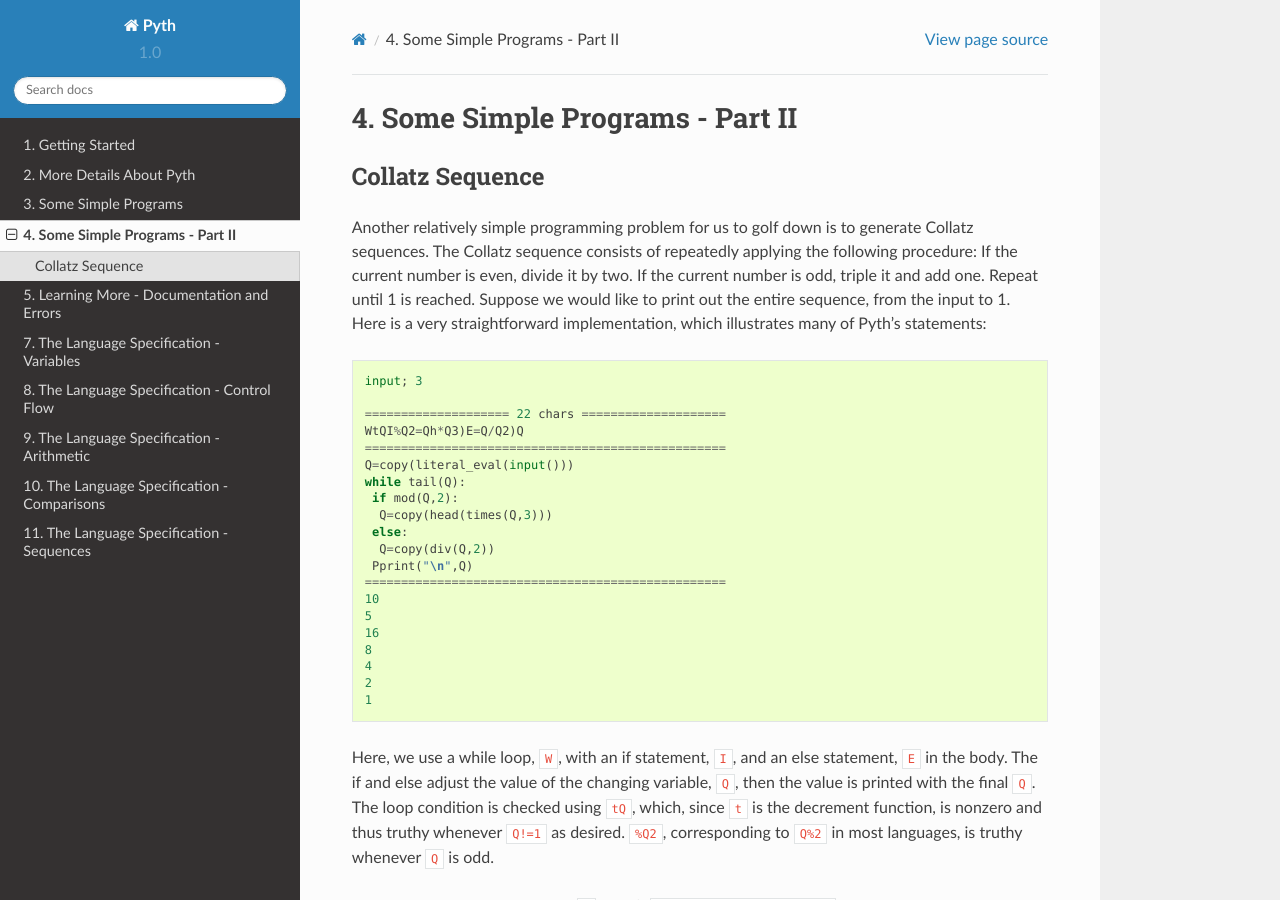
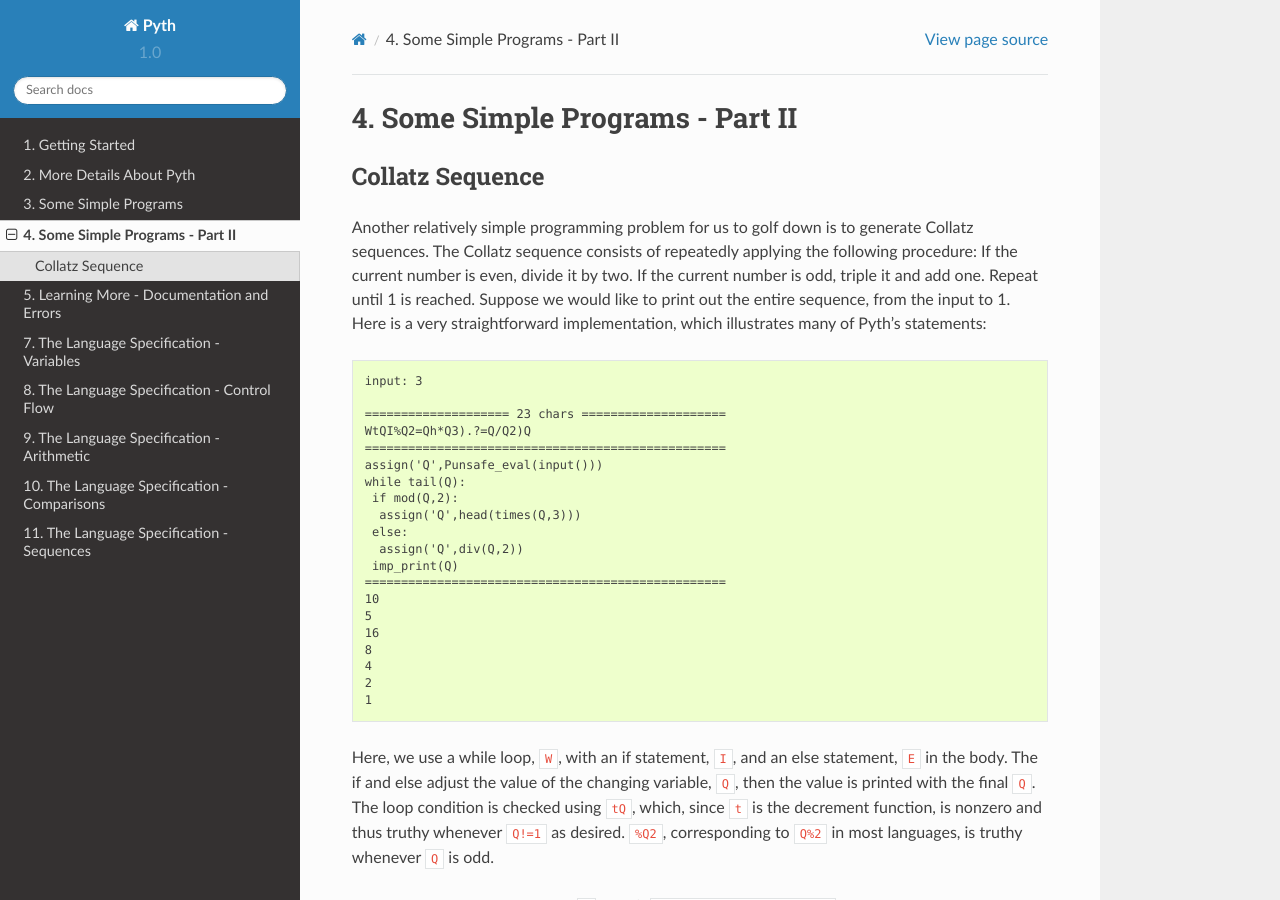
Before and after one commit to isaacg1/pyth, a Sphinx documentation site: the page built from docs/simple-programs2.rst, in a window 1280 px wide and 900 px high. Built offline with Sphinx 7.4.7 and the Read the Docs theme 2.0.0, drawn with Linux system fonts in a browser that asks for light colours; pages that are not in the unit, such as notebooks, are missing from menus.

Commit message:
Doc fixes

```diff
--- a/docs/simple-programs2.rst
+++ b/docs/simple-programs2.rst
@@ -6,18 +6,18 @@ Collatz Sequence
 
 Another relatively simple programming problem for us to golf down is to generate Collatz sequences. The Collatz sequence consists of repeatedly applying the following procedure: If the current number is even, divide it by two. If the current number is odd, triple it and add one. Repeat until 1 is reached. Suppose we would like to print out the entire sequence, from the input to 1. Here is a very straightforward implementation, which illustrates many of Pyth's statements::
 
-    input; 3
+    input: 3
 
-    ==================== 22 chars ====================
-    WtQI%Q2=Qh*Q3)E=Q/Q2)Q
+    ==================== 23 chars ====================
+    WtQI%Q2=Qh*Q3).?=Q/Q2)Q
     ==================================================
-    Q=copy(literal_eval(input()))
+    assign('Q',Punsafe_eval(input()))
     while tail(Q):
      if mod(Q,2):
-      Q=copy(head(times(Q,3)))
+      assign('Q',head(times(Q,3)))
      else:
-      Q=copy(div(Q,2))
-     Pprint("\n",Q)
+      assign('Q',div(Q,2))
+     imp_print(Q)
     ==================================================
     10
     5
```
Also changed, not shown: docs/docs.rst (+1 -14 lines).
